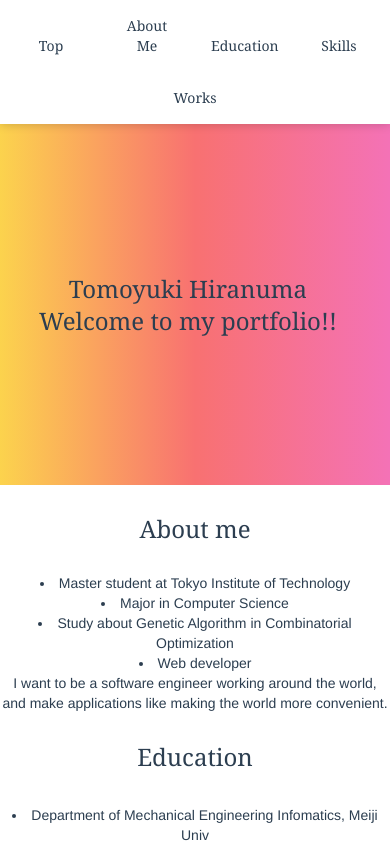
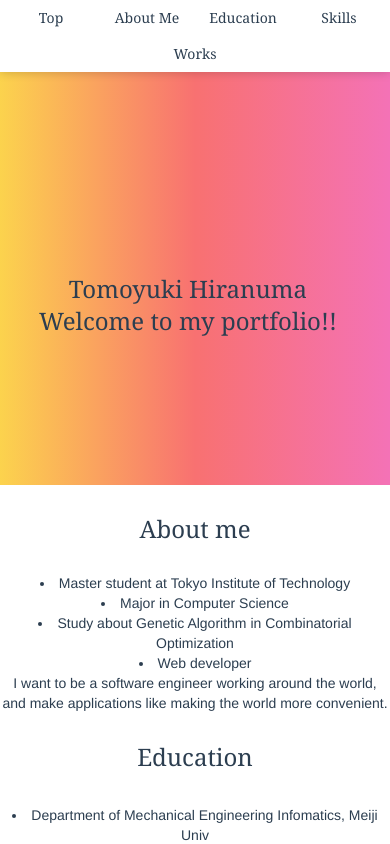
Before and after one commit to tomoyuki-hiranuma/portfolio, a Vue app: page / in a window 390 px wide. Shown: the top 844 px of the page. Built offline with nearby package versions, Linux system fonts and the light colour scheme.

Commit message:
responsive: header padding

```diff
--- a/src/components/MyHeader.vue
+++ b/src/components/MyHeader.vue
@@ -3,35 +3,35 @@
     <div>
       <a href="#" v-scroll-to="'#top'">
         <p
-          class="font-serif w-24 md:w-36 lg:w-52 text-sm md:text-lg lg:text-xl"
+          class="font-serif w-24 md:w-36 lg:w-52 text-sm md:text-lg lg:text-xl p-2 sm:p-4"
         >
           Top
         </p>
       </a>
       <a href="#" v-scroll-to="'#about'">
         <p
-          class="font-serif w-24 md:w-36 lg:w-52 text-sm md:text-lg lg:text-xl"
+          class="font-serif w-24 md:w-36 lg:w-52 text-sm md:text-lg lg:text-xl p-2 sm:p-4"
         >
           About Me
         </p>
       </a>
       <a href="#" v-scroll-to="'#education'">
         <p
-          class="font-serif w-24 md:w-36 lg:w-52 text-sm md:text-lg lg:text-xl"
+          class="font-serif w-24 md:w-36 lg:w-52 text-sm md:text-lg lg:text-xl p-2 sm:p-4"
         >
           Education
         </p>
       </a>
       <a href="#" v-scroll-to="'#skills'">
         <p
-          class="font-serif w-24 md:w-36 lg:w-52 text-sm md:text-lg lg:text-xl"
+          class="font-serif w-24 md:w-36 lg:w-52 text-sm md:text-lg lg:text-xl p-2 sm:p-4"
         >
           Skills
         </p>
       </a>
       <a href="#" v-scroll-to="'#works'">
         <p
-          class="font-serif w-24 md:w-36 lg:w-52 text-sm md:text-lg lg:text-xl"
+          class="font-serif w-24 md:w-36 lg:w-52 text-sm md:text-lg lg:text-xl p-2 sm:p-4"
         >
           Works
         </p>
@@ -59,7 +59,6 @@ header {
 }
 
 p {
-  padding: 16px;
   display: inline-block;
   cursor: pointer;
   &:hover {
```
